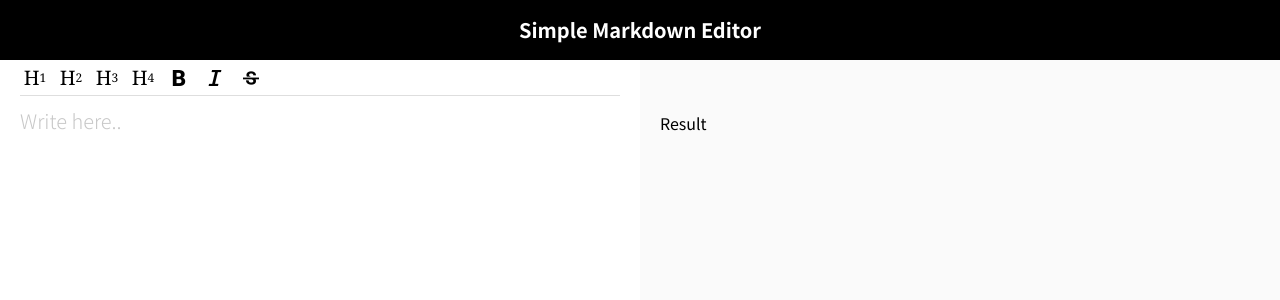
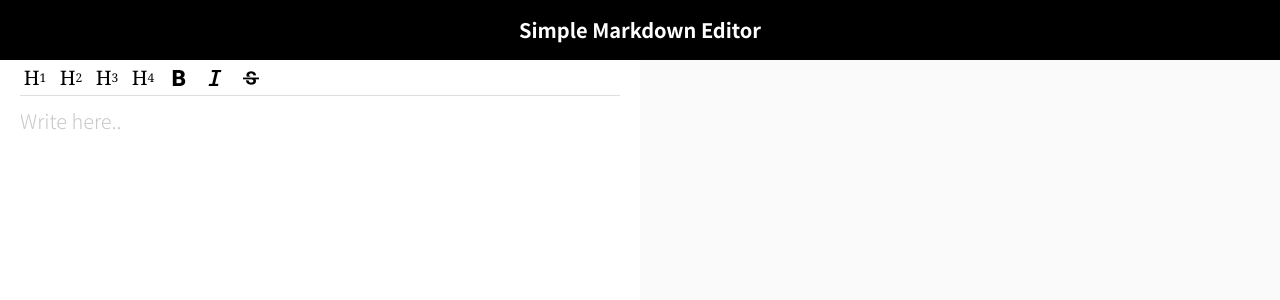
Before and after one commit to Enjoywater/markdown-editor, a React (Create React App) app: page / in a window 1280 px wide. Shown: the top 300 px of the page. Built offline with nearby package versions, Linux system fonts and the light colour scheme.

Commit message:
ME-12 Add function to convert text to markdown

```diff
--- a/src/App.tsx
+++ b/src/App.tsx
@@ -1,4 +1,4 @@
-import React from 'react';
+import React, { ChangeEvent, useState } from 'react';
 import styled from 'styled-components';
 
 import Editor from 'components/Editor';
@@ -8,14 +8,21 @@ import { flex } from 'styles/flex';
 import { font } from 'styles/font';
 
 function App() {
+  const [inputText, setInputText] = useState<string>('');
+
+  const handleInputText = (e: ChangeEvent<HTMLTextAreaElement>) => {
+    const { value } = e.target;
+    setInputText(value);
+  };
+
   return (
     <Container>
       <Header>
         <p>Simple Markdown Editor</p>
       </Header>
       <Wrapper>
-        <Editor />
-        <Result />
+        <Editor onTextChange={handleInputText} />
+        <Result text={inputText} />
       </Wrapper>
     </Container>
   );
--- a/src/components/Editor/index.tsx
+++ b/src/components/Editor/index.tsx
@@ -1,4 +1,4 @@
-import React from 'react';
+import React, { ChangeEvent } from 'react';
 
 import styled from 'styled-components';
 
@@ -8,7 +8,7 @@ import { flex } from 'styles/flex';
 import { font } from 'styles/font';
 import { commonWrapper } from 'styles/mixins';
 
-function Editor() {
+function Editor({ onTextChange }: { onTextChange: (e: ChangeEvent<HTMLTextAreaElement>) => void }) {
   return (
     <Wrapper>
       <ToolBox>
@@ -34,7 +34,7 @@ function Editor() {
           <img src="/icons/linethrough.png" />
         </Tool>
       </ToolBox>
-      <TextareaAutosize autoFocus placeholder="Write here.." />
+      <TextareaAutosize autoFocus placeholder="Write here.." onChange={(e) => onTextChange(e)} />
     </Wrapper>
   );
 }
@@ -65,6 +65,7 @@ const ToolBox = styled.div`
   ${flex('', 'center')};
   position: sticky;
   top: 0;
+  width: 100%;
   height: 36px;
   margin-bottom: 10px;
   background-color: white;
--- a/src/components/Result/index.tsx
+++ b/src/components/Result/index.tsx
@@ -1,10 +1,16 @@
 import React from 'react';
+import ReactMarkdown from 'react-markdown';
 import styled from 'styled-components';
+import remarkGfm from 'remark-gfm';
 
 import { commonWrapper } from 'styles/mixins';
 
-function Result() {
-  return <Wrapper>Result</Wrapper>;
+function Result({ text }: { text: string }) {
+  return (
+    <Wrapper>
+      <ReactMarkdown remarkPlugins={[remarkGfm]}>{text}</ReactMarkdown>
+    </Wrapper>
+  );
 }
 
 export default Result;
@@ -13,6 +19,6 @@ const Wrapper = styled.div`
   ${commonWrapper};
   right: 0;
   left: 50%;
-  padding-top: 55px;
+  padding-top: 50px;
   background-color: #fafafa;
 `;
```
